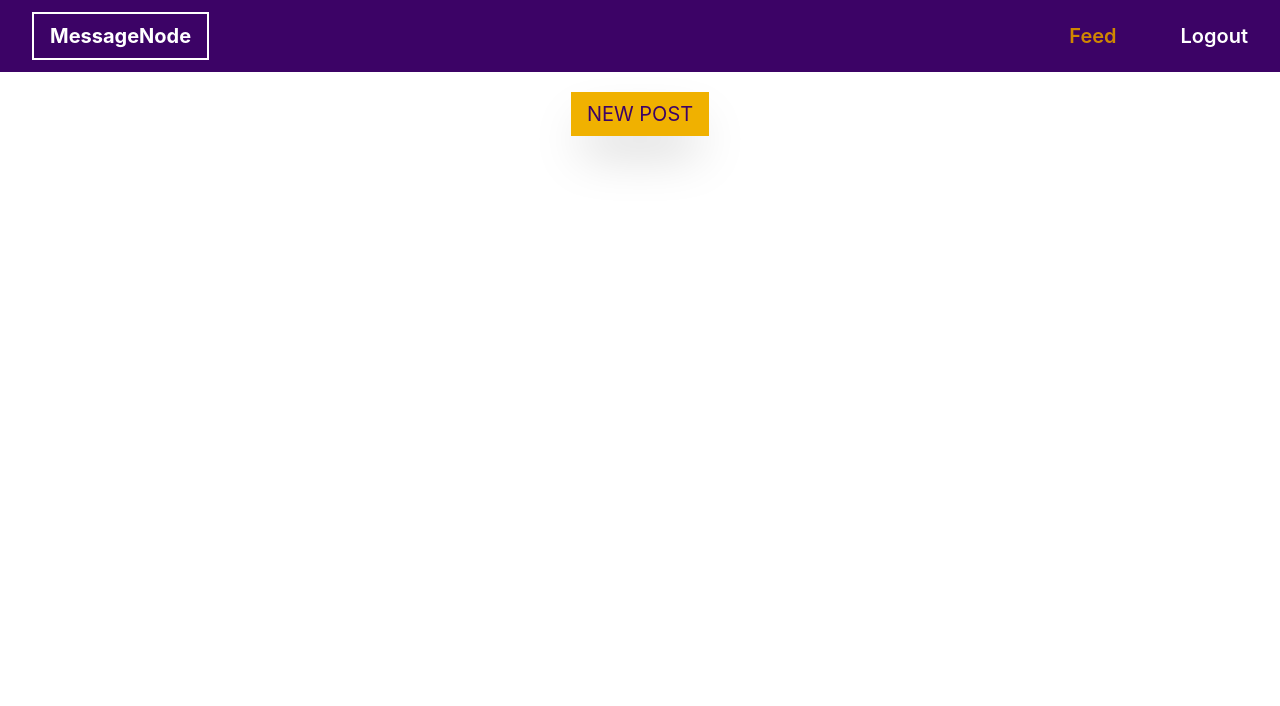
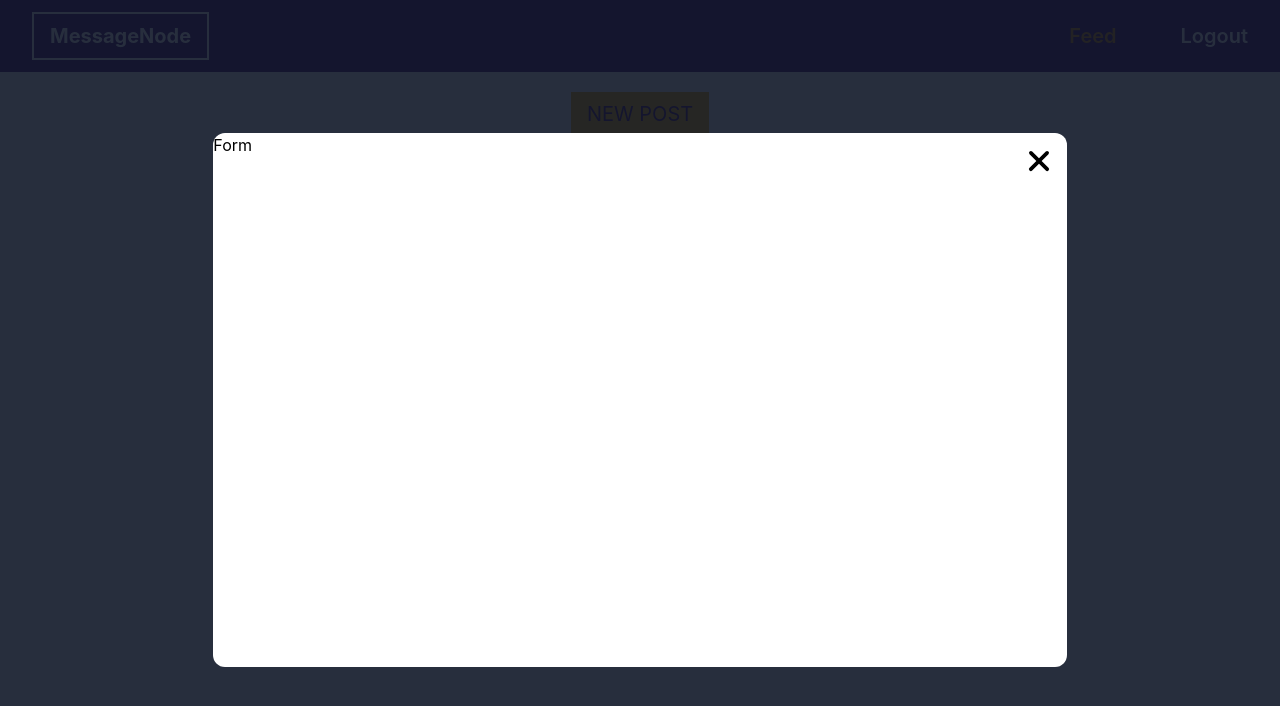
Before and after one commit to yiwenwangANU/rest_api_frontend, a React (Vite) app: page / in a window 1280 px wide. Both pictures are taken after a click on the button "NEW POST". Shown: the top 706 px of the page. Built offline with nearby package versions, Linux system fonts and the light colour scheme.

Commit message:
create modal component

```diff
--- a/package.json
+++ b/package.json
@@ -10,6 +10,7 @@
     "preview": "vite preview"
   },
   "dependencies": {
+    "@heroicons/react": "^2.2.0",
     "@tailwindcss/vite": "^4.0.9",
     "react": "^19.0.0",
     "react-dom": "^19.0.0",
--- a/src/App.jsx
+++ b/src/App.jsx
@@ -1,15 +1,5 @@
-import Button from "./ui/Button";
-import NavBar from "./ui/NavBar";
-
 function App() {
-  return (
-    <>
-      <NavBar />
-      <div className="flex items-center justify-center mt-5">
-        <Button>NEW POST</Button>
-      </div>
-    </>
-  );
+  return <></>;
 }
 
 export default App;
--- a/src/main.jsx
+++ b/src/main.jsx
@@ -6,14 +6,14 @@ import AuthLayout from "./ui/AuthLayout";
 import About from "./pages/About";
 import Register from "./pages/Register";
 import Login from "./pages/Login";
-import App from "./App";
+import Dashboard from "./ui/Dashboard";
 
 const root = document.getElementById("root");
 
 ReactDOM.createRoot(root).render(
   <BrowserRouter>
     <Routes>
-      <Route index element={<App />} />
+      <Route index element={<Dashboard />} />
       <Route element={<AppLayout />}>
         <Route path="about" element={<About />} />
       </Route>
--- /dev/null
+++ b/src/ui/Dashboard.jsx
@@ -0,0 +1,21 @@
+import ModalButton from "./ModalButton";
+import { ModalProvider } from "./ModalContext";
+import ModalWindow from "./ModalWindow";
+import NavBar from "./NavBar";
+import NewPostForm from "./NewPostForm";
+
+function Dashboard() {
+  return (
+    <ModalProvider>
+      <NavBar />
+      <div className="flex items-center justify-center mt-5">
+        <ModalButton>NEW POST</ModalButton>
+        <ModalWindow>
+          <NewPostForm />
+        </ModalWindow>
+      </div>
+    </ModalProvider>
+  );
+}
+
+export default Dashboard;
--- /dev/null
+++ b/src/ui/ModalButton.jsx
@@ -0,0 +1,16 @@
+import { useContext } from "react";
+import { ModalContext } from "./ModalContext";
+
+function ModalButton({ children }) {
+  const { handleOpenModal } = useContext(ModalContext);
+  return (
+    <button
+      className="px-4 py-2 text-xl bg-yellow-500 text-purple-950 w-fit shadow-2xl capitalize"
+      onClick={handleOpenModal}
+    >
+      {children}
+    </button>
+  );
+}
+
+export default ModalButton;
--- /dev/null
+++ b/src/ui/ModalContext.jsx
@@ -0,0 +1,15 @@
+import { createContext, useState } from "react";
+
+export const ModalContext = createContext();
+
+export const ModalProvider = ({ children }) => {
+  const [open, setOpen] = useState(false);
+  const handleCloseModal = () => setOpen(false);
+  const handleOpenModal = () => setOpen(true);
+
+  return (
+    <ModalContext.Provider value={{ open, handleCloseModal, handleOpenModal }}>
+      {children}
+    </ModalContext.Provider>
+  );
+};
--- /dev/null
+++ b/src/ui/ModalWindow.jsx
@@ -0,0 +1,41 @@
+import { useContext, useRef } from "react";
+import { ModalContext } from "./ModalContext";
+import Overlay from "./Overlay";
+import { XMarkIcon } from "@heroicons/react/16/solid";
+
+function ModalWindow({ children }) {
+  const { open, handleCloseModal } = useContext(ModalContext);
+
+  const modalref = useRef();
+  //  Detect onside click of the modal and close the modal, disabled currently
+
+  //   useEffect(() => {
+  //     const handleOutsideClick = (event) => {
+  //       if (modalref.current && !modalref.current.contains(event.target))
+  //         handleCloseModal();
+  //     };
+  //     document.addEventListener("mousedown", handleOutsideClick);
+  //     return () => document.removeEventListener("mousedown", handleOutsideClick);
+  //   }, [handleCloseModal]);
+
+  if (!open) return;
+  else
+    return (
+      <Overlay>
+        <div className="fixed inset-0 flex items-center justify-center">
+          <div
+            ref={modalref}
+            className="bg-white rounded-xl w-2/3 h-4/6 relative"
+          >
+            <XMarkIcon
+              className="w-10 h-10 absolute top-2 right-2 hover:bg-slate-100"
+              onClick={handleCloseModal}
+            />
+            {children}
+          </div>
+        </div>
+      </Overlay>
+    );
+}
+
+export default ModalWindow;
--- /dev/null
+++ b/src/ui/NewPostForm.jsx
@@ -0,0 +1,5 @@
+function NewPostForm() {
+  return <div>Form</div>;
+}
+
+export default NewPostForm;
--- /dev/null
+++ b/src/ui/Overlay.jsx
@@ -0,0 +1,9 @@
+function Overlay({ children }) {
+  return (
+    <div className="z-50 bg-gray-900/90 w-full fixed top-0 bottom-0">
+      {children}
+    </div>
+  );
+}
+
+export default Overlay;
```
Also changed, not shown: 1 other file (tests, documents, lock files or other folders).
